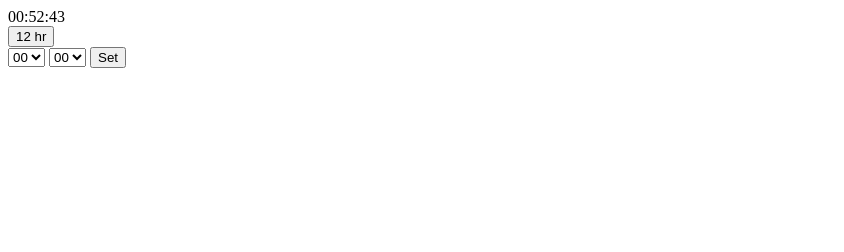
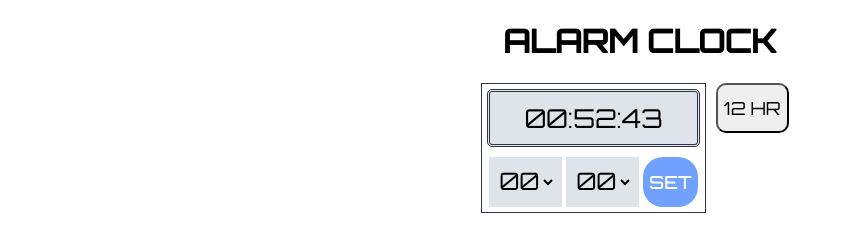
Before and after one commit to mazaherm/alarm, a website: page src/index.html in a window 1280 px wide. Shown: the whole page, without its empty margins (0-844 px from the left). Drawn offline with Linux system fonts and the light colour scheme.

Commit message:
adds styles

```diff
--- a/src/index.html
+++ b/src/index.html
@@ -8,16 +8,24 @@
   <link rel='stylesheet' href='./styles/css/main.css' />
 </head>
   <body>
+    <header class='title'>
+      <h1>Alarm Clock</h1>
+    </header>
+    <main class='main-body'>
+      <div class='clock'>
         <div id='digitalClock'></div>
-    <button id='timeFormat'>12 hr</button>
         <div class='alarmSetter'>
           <select id='acHour'></select>
           <select id='acMins'></select>
           <button id='setAlarm'>Set</button>
         </div>
-    <div>
+      </div>
+      <div class='buttons'>
+        <button id='timeFormat'>12 hr</button>
         <button id='dismissAlarm' class='dismissAlarm-no-display'>Dismiss</button>
       </div>
+    </main>
+
     <audio id="alarmSound">
       <source src='./assets/bell.mp3' type="audio/mpeg">
       Your browser does not support the audio element.
--- a/src/scripts/main.js
+++ b/src/scripts/main.js
@@ -46,6 +46,8 @@ setAlarmTime = () => {
 
   setAlarmBtn.addEventListener('click', () => {
     alarmTime = acHour.value + ':' + acMins.value + ':00'
+    setAlarmBtn.style.backgroundColor = '#1e90ff'
+    setTimeout(() => setAlarmBtn.style.backgroundColor = '#70a1ff', 100)
   })
 }
 
--- /dev/null
+++ b/src/styles/scss/_alarmSetter.scss
@@ -0,0 +1,28 @@
+.alarmSetter {
+  display: flex;
+  flex-wrap: wrap;
+  justify-content: center;
+  margin: 0 auto;
+}
+
+#acHour,
+#acMins,
+#setAlarm {
+  height: 50px;
+  margin: 0 2px;
+  font-size: 24px;
+}
+
+#setAlarm {
+  border-radius: 20px;
+  font-size: 18px;
+  background-color: #70a1ff;
+  font-weight: 500;
+  color: #ffffff;
+  border: none
+}
+
+select {
+  border: 6px solid transparent;
+  background-color: #dfe4ea;
+}
--- /dev/null
+++ b/src/styles/scss/_buttons.scss
@@ -0,0 +1,24 @@
+.dismissAlarm-no-display {
+  display: none;
+}
+
+.buttons {
+  display: flex;
+  flex-direction: column;
+  margin: 0 10px;
+
+  button {
+    height: 50px;
+    border-radius: 10px;
+    font-size: 18px;
+  }
+
+  #timeFormat {
+    margin-bottom: 20px;
+  }
+}
+
+button {
+  outline: none;
+  cursor: pointer;
+}
--- /dev/null
+++ b/src/styles/scss/_clock.scss
@@ -0,0 +1,17 @@
+.clock {
+  border: 1px solid #2f3542;
+  padding: 5px;
+}
+
+#digitalClock {
+  display: flex;
+  flex-wrap: wrap;
+  justify-content: center;
+  justify-items: center;
+  border: 3px double #2f3542;
+  border-radius: 5px;
+  margin: 0 auto 10px;
+  padding: 10px;
+  font-size: 26px;
+  background-color: #dfe4ea;
+}
--- a/src/styles/scss/main.scss
+++ b/src/styles/scss/main.scss
@@ -1,3 +1,21 @@
-.dismissAlarm-no-display {
-  display: none;
+@import './clock';
+@import './buttons';
+@import './alarmSetter';
+
+@import url('https://fonts.googleapis.com/css?family=Orbitron:400,500&display=swap');
+
+
+* {
+  font-family: 'Orbitron', sans-serif;
+  text-transform: uppercase;
 }
+
+.title {
+  text-align: center;
+}
+
+.main-body {
+  display: flex;
+  flex-flow: row wrap;
+  justify-content: center;
+}
```
Also changed, not shown: src/styles/css/main.css. Lines whose indentation alone changed are shown as unchanged.
